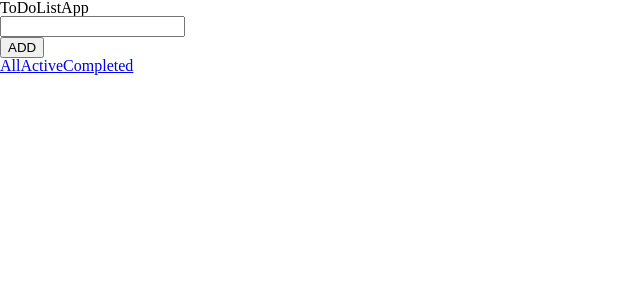
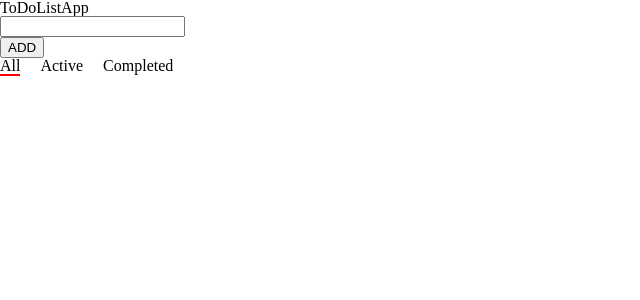
Before and after one commit to panqwork/react-todolist, a React (Create React App) app: page / in a window 1280 px wide. Shown: the top 300 px of the page, without its empty margins (0-640 px from the left). Built offline with nearby package versions, Linux system fonts and the light colour scheme.

Commit message:
Style on active tab added

```diff
--- /dev/null
+++ b/src/resources/components/task_tabs/style.module.scss
@@ -0,0 +1,26 @@
+.tabs {
+  margin-bottom: 10px;
+  &.all {
+    a:first-child {
+      border-bottom: 2px solid red;
+    }
+  }
+  &.active {
+    a:nth-child(2) {
+      border-bottom: 2px solid red;
+    }
+  }
+  &.completed {
+    a:last-child {
+      border-bottom: 2px solid red;
+    }
+  }
+  a {
+    text-decoration: none;
+    color: #000;
+    margin-right: 20px;
+    &:last-child {
+      margin-right: 0;
+    }
+  }
+}
--- a/src/resources/components/task_tabs/task_tabs.jsx
+++ b/src/resources/components/task_tabs/task_tabs.jsx
@@ -1,13 +1,18 @@
 import React from 'react';
 
-import {Link} from 'react-router-dom';
+import s from './style.module.scss'
 
-export const TaskTabs = () => {
+import {Link, withRouter} from 'react-router-dom';
+
+const TaskTabsComponent = (props) => {
+	let activeTab = (props.location.pathname).substring(1) || 'all';
 	return(
-		<>
+		<div className={[s.tabs, s[activeTab]].join(' ')}>
 			<Link to={'/'}>All</Link>
 			<Link to={'/active'}>Active</Link>
 			<Link to={'/completed'}>Completed</Link>
-		</>
+		</div>
 	)
 }
+
+export const TaskTabs = withRouter(TaskTabsComponent)
```
